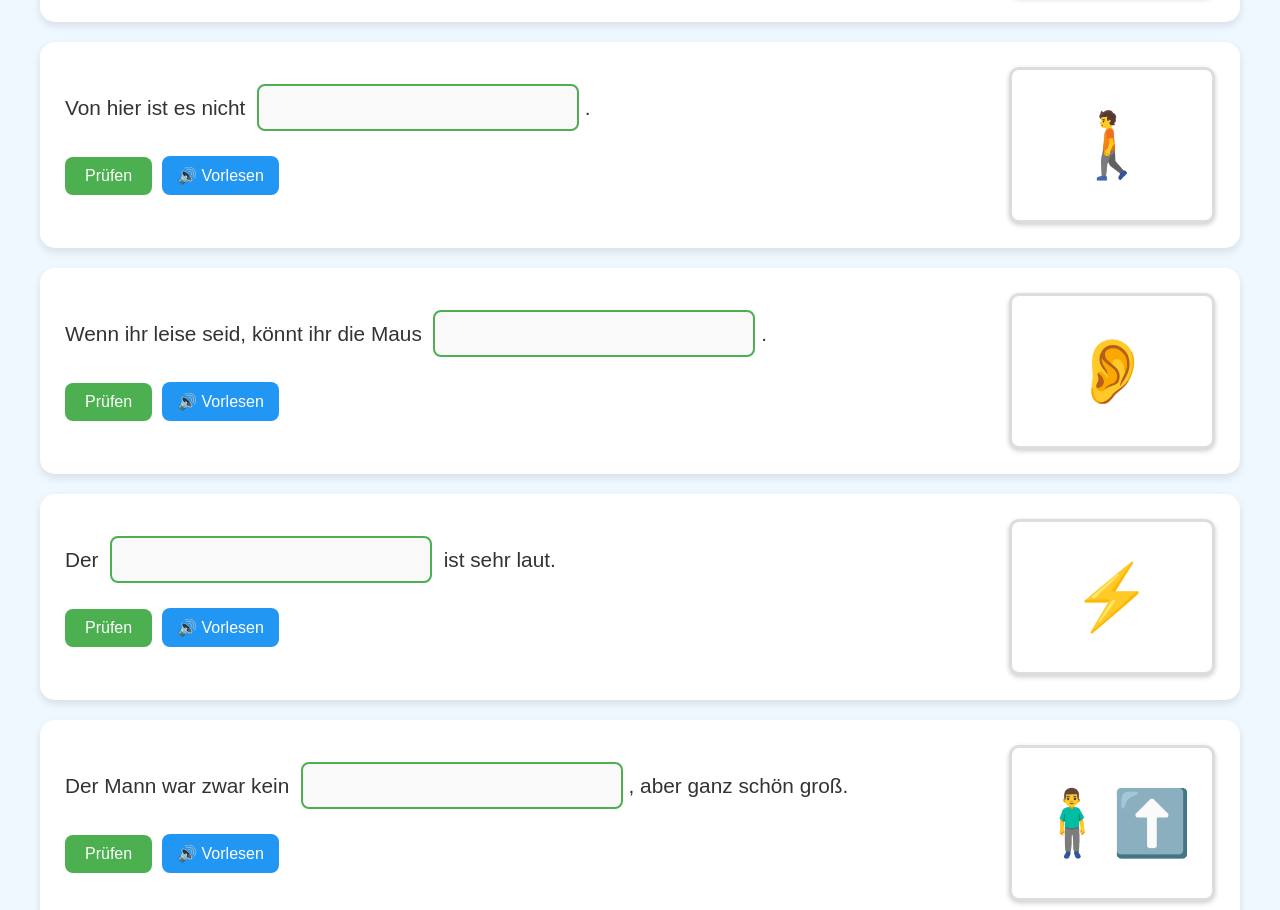
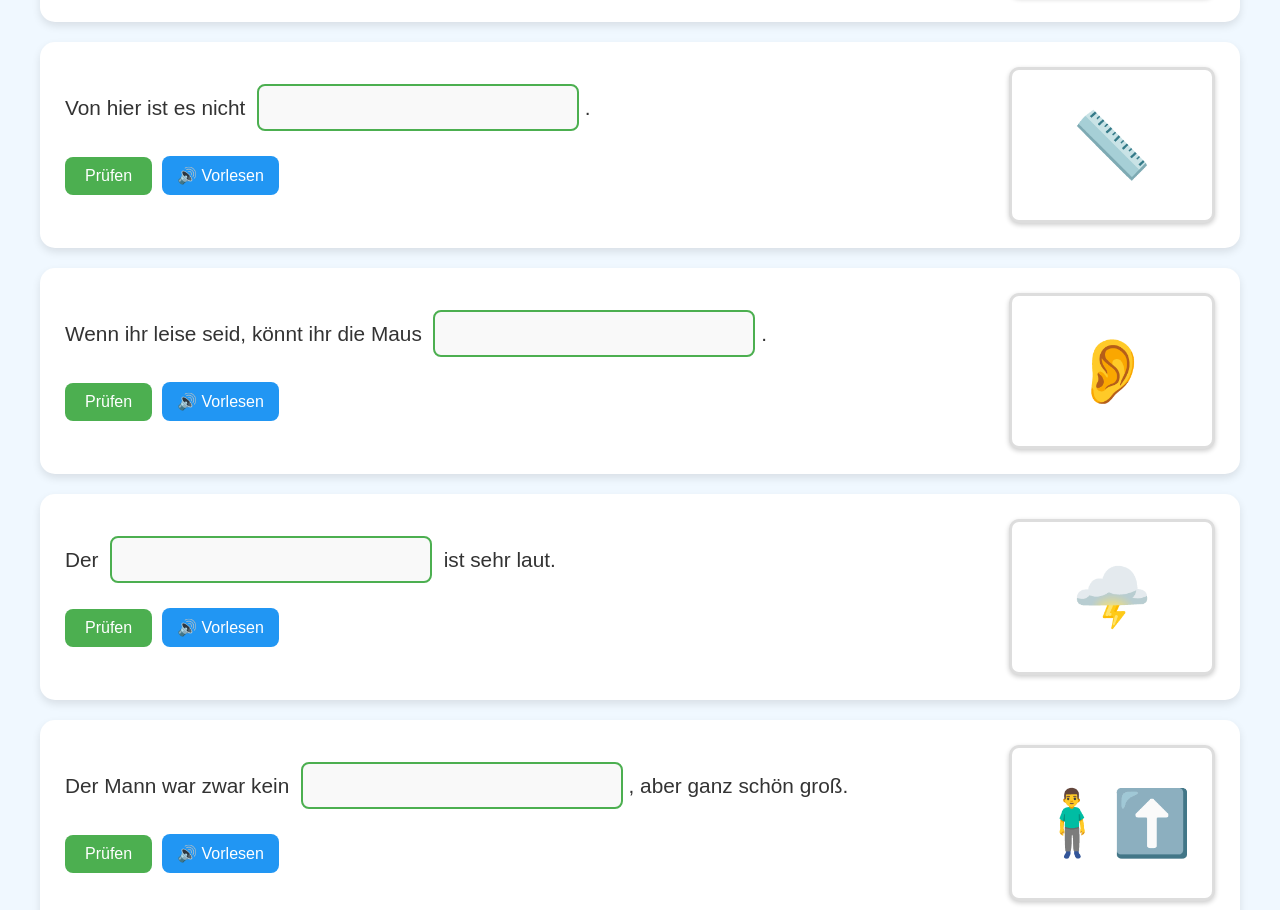
Before and after one commit to demogorgi/Rechtschreibtrainer, a plain HTML site: page index.html in a window 1280 px wide. Shown: the part 1145-2055 px from the top of the page. Drawn offline with Linux system fonts and the light colour scheme.

Commit message:
Emojis optimiert

```diff
--- a/index.html
+++ b/index.html
@@ -861,7 +861,7 @@
                 pre: "Im Zoo gibt es ",
                 answer: "viele",
                 post: " Tiere.",
-                emoji: "🦁"
+                emoji: "🔢🦁🐘🐒"
             },
             {
                 pre: "Das ",
@@ -885,7 +885,7 @@
                 pre: "Die grüne ",
                 answer: "Wiese",
                 post: " ist voller Blumen.",
-                emoji: "🌼"
+                emoji: "🏞️🟩"
             },
             {
                 pre: "Die ",
@@ -897,7 +897,7 @@
                 pre: "Mein Bruder ist sehr ",
                 answer: "lieb",
                 post: ".",
-                emoji: "😊"
+                emoji: "😊💙"
             },
             {
                 pre: "Ich schreibe einen ",
@@ -927,7 +927,7 @@
                 pre: "In der Nacht leuchten die ",
                 answer: "Sterne",
                 post: ".",
-                emoji: "⭐"
+                emoji: "✨"
             },
             {
                 pre: "Ich male mit einem bunten ",
@@ -939,7 +939,7 @@
                 pre: "Der ",
                 answer: "Stock",
                 post: " ist aus Holz.",
-                emoji: "🪵"
+                emoji: "🌿"
             },
             {
                 pre: "Am ",
@@ -951,7 +951,7 @@
                 pre: "Der ",
                 answer: "Storch",
                 post: " pocht laut.",
-                emoji: "🦩"
+                emoji: "🦩⬜⬛"
             },
             {
                 pre: "Wenn ich falle, kann ich mir das Knie ",
@@ -1005,7 +1005,7 @@
                 pre: "Das Baby kann noch nicht ",
                 answer: "rennen",
                 post: ".",
-                emoji: "👶"
+                emoji: "🏃💨"
             },
             {
                 pre: "Die Kerze ",
@@ -1029,7 +1029,7 @@
                 pre: "Ich ",
                 answer: "gehe",
                 post: " bei Grün über die Straße.",
-                emoji: "🚦"
+                emoji: "👣"
             },
             {
                 pre: "Wir ",
@@ -1044,8 +1044,8 @@
                 emoji: "🍐"
             },
             {
-                pre: "Das ",
-                answer: "Huhn",
+                pre: "Der ",
+                answer: "Hahn",
                 post: " kräht am Morgen.",
                 emoji: "🐓"
             },
@@ -1081,7 +1081,7 @@
             },
             {
                 pre: "Das ",
-                answer: "Eisen",
+                answer: "Hufeisen",
                 post: " ist aus Metall.",
                 emoji: "⚙️"
             },
@@ -1089,7 +1089,7 @@
                 pre: "Ich ",
                 answer: "laufe",
                 post: " jeden Tag zur Schule.",
-                emoji: "🏃"
+                emoji: "🚶"
             },
             {
                 pre: "Der ",
@@ -1137,7 +1137,7 @@
                 pre: "Wir ",
                 answer: "bauen",
                 post: " eine Burg aus Sand.",
-                emoji: "🏰"
+                emoji: "🛠️"
             },
             {
                 pre: "Der ",
@@ -1149,7 +1149,7 @@
                 pre: "Das Wasser ist sehr ",
                 answer: "tief",
                 post: ".",
-                emoji: "🌊"
+                emoji: "⬇️"
             },
             {
                 pre: "Der ",
@@ -1161,7 +1161,7 @@
                 pre: "Die Suppe ist zu ",
                 answer: "heiß",
                 post: ".",
-                emoji: "🍲"
+                emoji: "🔥"
             },
             {
                 pre: "Das ",
@@ -1173,13 +1173,13 @@
                 pre: "Der ",
                 answer: "Donner",
                 post: " ist sehr laut.",
-                emoji: "⚡"
+                emoji: "🌩️"
             },
             {
                 pre: "Die ",
                 answer: "Beere",
                 post: " schmeckt süß.",
-                emoji: "🍓"
+                emoji: "🍓🫐"
             },
             {
                 pre: "Der ",
@@ -1191,7 +1191,7 @@
                 pre: "Die ",
                 answer: "Schlange",
                 post: " ist sehr lang.",
-                emoji: "🐍"
+                emoji: "↔️"
             },
             {
                 pre: "Der ",
@@ -1270,7 +1270,7 @@
                 pre: "Das ",
                 answer: "kann",
                 post: " doch nur Peter sein.",
-                emoji: ""
+                emoji: "✅"
             },
             {
                 pre: "Der Mann ",
@@ -1355,7 +1355,7 @@
                 pre: "Mein ",
                 answer: "Rücken",
                 post: " tut weh.",
-                emoji: "🩹"
+                emoji: "🧍‍♂️↩️"
             },
             {
                 pre: "Die ",
@@ -1437,7 +1437,7 @@
                 pre: "Von hier ist es nicht ",
                 answer: "weit",
                 post: ".",
-                emoji: "🚶"
+                emoji: "📏"
             },
 
             // qu-Wörter (auch wichtig für HSP3):
@@ -1445,7 +1445,7 @@
                 pre: "Das Wasser kommt aus der ",
                 answer: "Quelle",
                 post: ".",
-                emoji: "💧"
+                emoji: "🕳️⬆️"
             },
             {
                 pre: "Der Frosch ",
@@ -1465,19 +1465,19 @@
                 pre: "Sie ",
                 answer: "läuft",
                 post: " zur Schule.",
-                emoji: "🏃‍♀️"
+                emoji: "🚶‍♀️"
             },
             {
                 pre: "Er ",
                 answer: "nimmt",
                 post: " das Buch.",
-                emoji: "📖"
+                emoji: "🫳📖"
             },
             {
                 pre: "Die Mutter ",
                 answer: "trägt",
                 post: " den Korb.",
-                emoji: "🧺"
+                emoji: "✊🧺"
             },
 
             // Morphematische Ableitungen (Plural/Umlautung):
@@ -1529,7 +1529,7 @@
                 pre: "Die ",
                 answer: "Häuser",
                 post: " sind bunt.",
-                emoji: "🏳️‍🌈"
+                emoji: "🏠🏠"
             },
         ];
 
```
